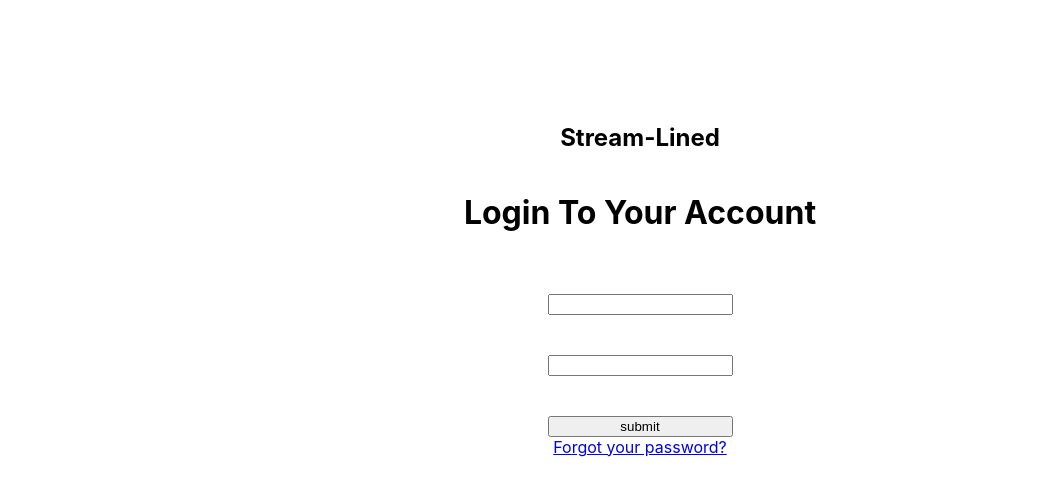
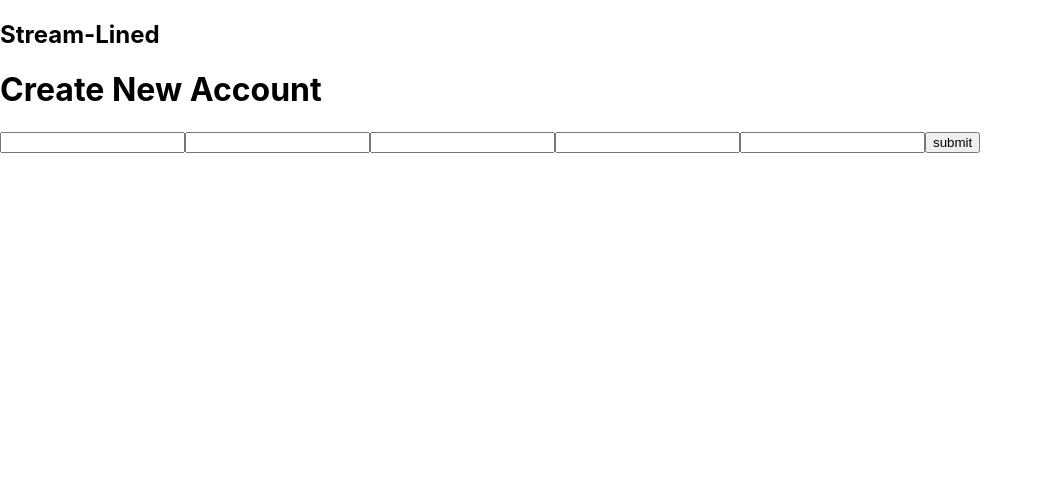
Before and after one commit to pipersjames/t3a2react-app, a React (Create React App) app: page /create-new-user in a window 1280 px wide. Shown: the top 496 px of the page, without its empty margins (0-1043 px from the left). Built offline with nearby package versions, Linux system fonts and the light colour scheme.

Commit message:
account creation
account creation, no CSS yet

```diff
--- a/src/components/CreateAccount.jsx
+++ b/src/components/CreateAccount.jsx
@@ -1,10 +1,106 @@
-import LoginForm from "./LoginForm"
+import Cookies from "js-cookie"
+import { useState } from "react"
+import { useNavigate } from "react-router-dom"
 
 export default function CreateAccount() {
 
+    const navigate = useNavigate()
+
+
+    const [fname, setFname] = useState('')
+    const [lname, setLname] = useState('')
+    const [email, setEmail] = useState('')
+    const [password, setPassword] = useState('')
+    const [passwordConfirm, setPasswordConfirm] = useState('')
+
+    const handleSubmit  = async (event) => {
+        event.preventDefault()
+
+        if (password !== passwordConfirm) {
+            window.alert("password did not match, please try again")
+            return
+        }
+
+        const newUserData = {
+            fname : fname,
+            lname: lname,
+            email: email,
+            password: password
+        }
+
+        try {
+            const response = await fetch("https://stream-linedd-8391d4c8cf39.herokuapp.com/users/create-new-user", {
+               method: "POST",
+               headers: {
+                "Content-Type": "application/json",
+               },
+               body: JSON.stringify(newUserData)
+            })
+
+            if (response.ok) {
+                const data = await response.json()
+                const token = data.token
+
+                Cookies.set('jwt', token, { secure: true, sameSite: 'Strict', expires: 7 })
+
+                navigate('/')
+
+            } else {
+                console.error('Authentication failed')
+            }
+
+        } catch (error) {
+            console.error(error)
+        }
+     }
     return (
         <div className="createUserContainer">
-            <LoginForm/>
+            <h2>Stream-Lined</h2>
+            <h1>Create New Account</h1>
+            <form autoComplete="on" className="newUserForm" onSubmit={handleSubmit}>
+                <input type="text"
+                    name="fname"
+                    id="fnameInput"
+                    value={fname}
+                    className="newUserInputs"
+                    onChange={(e) => setFname(e.target.value)}
+                />
+                <input type="text"
+                    name="lname"
+                    id="lnameInput"
+                    value={lname}
+                    className="newUserInputs"
+                    onChange={(e) => setLname(e.target.value)}
+                />
+                <input type="text"
+                    name="email"
+                    id="emailInput"
+                    value={email}
+                    className="newUserInputs"
+                    onChange={(e) => setEmail(e.target.value)}
+                />
+                <input
+                    type="text"
+                    name="password"
+                    id="passwordInput"
+                    value={password}
+                    className="newUserInputs"
+                    onChange={(e) => setPassword(e.target.value)}
+                />
+                <input
+                    type="text"
+                    name="passwordconfirm"
+                    id="passwordInput"
+                    value={passwordConfirm}
+                    className="newUserInputs"
+                    onChange={(e) => setPasswordConfirm(e.target.value)}
+                />
+                <input
+                    type="submit"
+                    value="submit"
+                    className="loginButton"
+                />
+            </form>
         </div>
     )
 }
--- a/src/components/LoginForm.jsx
+++ b/src/components/LoginForm.jsx
@@ -1,5 +1,5 @@
 import { useState } from "react"
-//import Cookies from 'js-cookie'
+import Cookies from 'js-cookie'
 import { useNavigate} from 'react-router-dom'
 
 export default function LoginForm() {
@@ -12,26 +12,24 @@ export default function LoginForm() {
     const handleSubmit  = async (event) => {
         event.preventDefault()
 
-        navigate('/')
+        try {
+            const response = await fetch("https://stream-linedd-8391d4c8cf39.herokuapp.com/users/login")
 
-    //     try {
-    //         const response = await fetch("apiEndPoint/login")
+            if (response.ok) {
+                const data = await response.json()
+                const token = data.token
 
-    //         if (response.ok) {
-    //             const data = await response.json()
-    //             const token = data.token
+                Cookies.set('jwt', token, { secure: true, sameSite: 'Strict', expires: 7 })
 
-    //             Cookies.set('jwt', token, { secure: true, sameSite: 'Strict', expires: 7 })
+                navigate('/')
 
-    //             history.push('/')
+            } else {
+                console.error('Authentication failed')
+            }
 
-    //         } else {
-    //             console.error('Authentication failed')
-    //         }
-
-    //     } catch (error) {
-    //         console.error(error)
-    //     }
+        } catch (error) {
+            console.error(error)
+        }
      }
 
 
```
